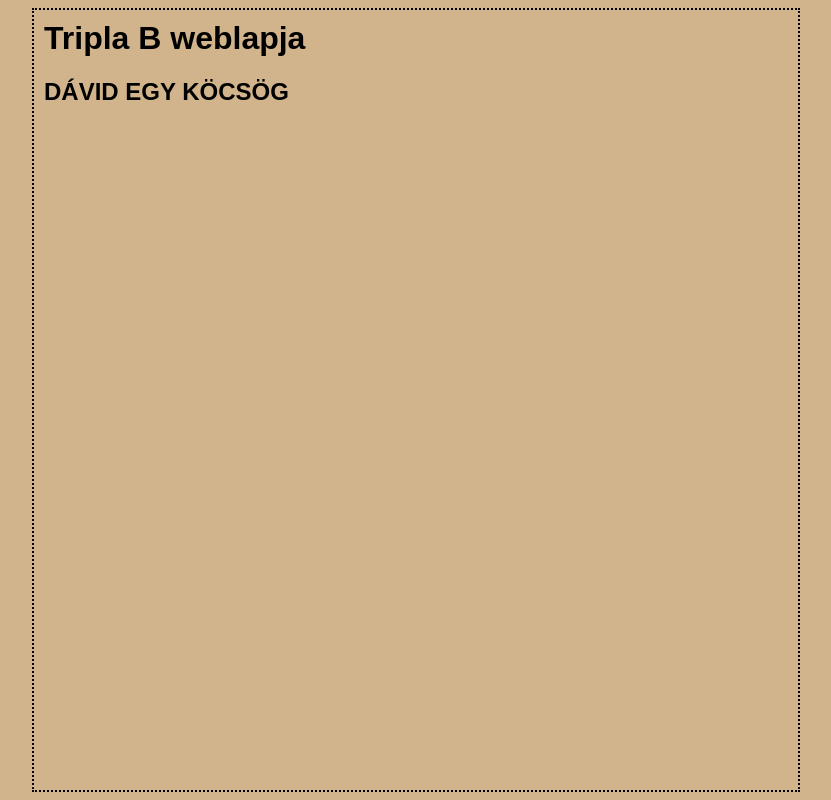
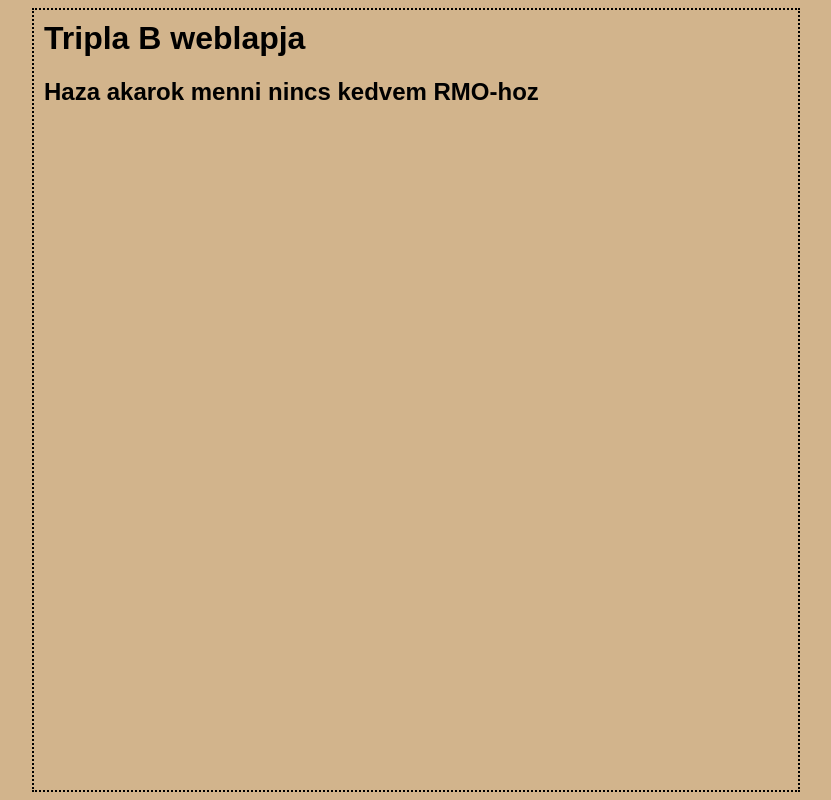
Before and after one commit to BenceBB/bihacsywebsite, a plain HTML site: page index.html in a window 1280 px wide. Shown: the whole page, without its empty margins (224-1055 px from the left). Drawn offline with Linux system fonts and the light colour scheme.

Commit message:
Update index.html

```diff
--- a/index.html
+++ b/index.html
@@ -16,7 +16,7 @@
 <body>
 	<h1>Tripla B weblapja</h1>
 
-	<h2>DÁVID EGY KÖCSÖG</h2>
+	<h2>Haza akarok menni nincs kedvem RMO-hoz</h2>
 
 </body>
 </html>
```
